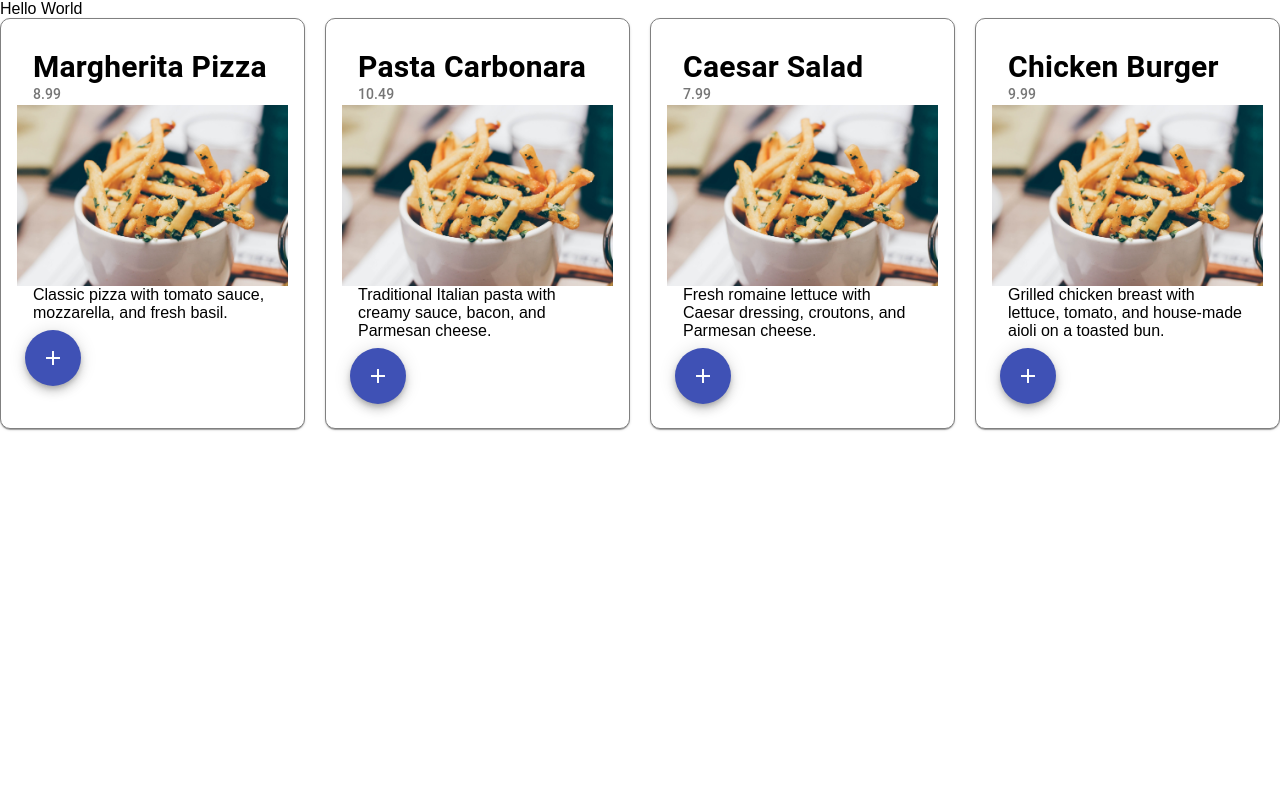
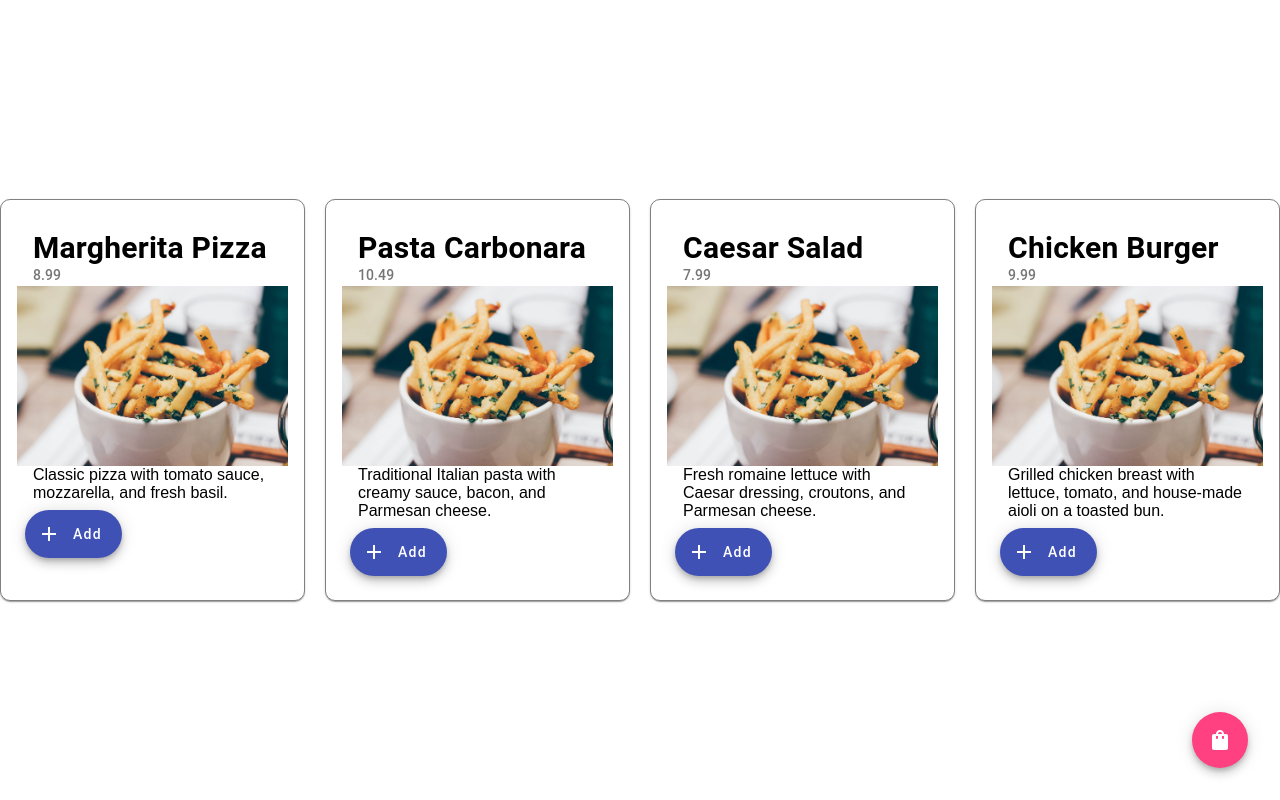
Before and after one commit to sprrwDE/liefer-ng, an Angular app: page / in a window 1280 px wide. Built offline with nearby package versions, Linux system fonts and the light colour scheme.

Commit message:
added basket component, added some buttons with material

```diff
--- a/src/app/app.component.html
+++ b/src/app/app.component.html
@@ -1,5 +1,10 @@
-Hello World
 <main>
   <app-database class="container"></app-database>
+
+  <!-- Warenkorb -->
+    <button class="floating" mat-fab color="accent" aria-label="Example icon button with a heart icon">
+      <mat-icon>shopping_bag</mat-icon>
+    </button>
+
 </main>
 <router-outlet></router-outlet>
--- a/src/app/app.component.scss
+++ b/src/app/app.component.scss
@@ -0,0 +1,7 @@
+
+
+.floating {
+    position: fixed;
+    bottom: 32px;
+    right: 32px;
+  }
--- /dev/null
+++ b/src/app/basket/basket.component.html
@@ -0,0 +1 @@
+<p>basket works!</p>
--- a/src/app/database/database.component.html
+++ b/src/app/database/database.component.html
@@ -14,12 +14,9 @@
       </p>
     </mat-card-content>
     <mat-card-actions>
-      <button
-        mat-fab
-        color="primary"
-        aria-label="Example icon button with a delete icon"
-      >
+      <button mat-fab extended color="primary">
         <mat-icon>add</mat-icon>
+        Add
       </button>
     </mat-card-actions>
   </mat-card>
@@ -27,4 +24,3 @@
 </section>
 
 <!-- Onclick Dialog öffnen -->
-<link href="https://fonts.googleapis.com/icon?family=Material+Icons" rel="stylesheet">
--- a/src/styles.scss
+++ b/src/styles.scss
@@ -30,6 +30,11 @@ header {
 main {
     flex: 1;
     width: 100%;
+    display: flex;
+    align-items: center;
+    flex-direction: column;
+    justify-content: center;
+    height: 100vh;
 }
 
 footer {
```
Also changed, not shown: src/app/app.component.ts (+5 -2 lines), src/app/basket/basket.component.ts (added, +12 -0 lines), src/app/basket/basket.component.scss (added), 1 other file (tests, documents, lock files or other folders).
